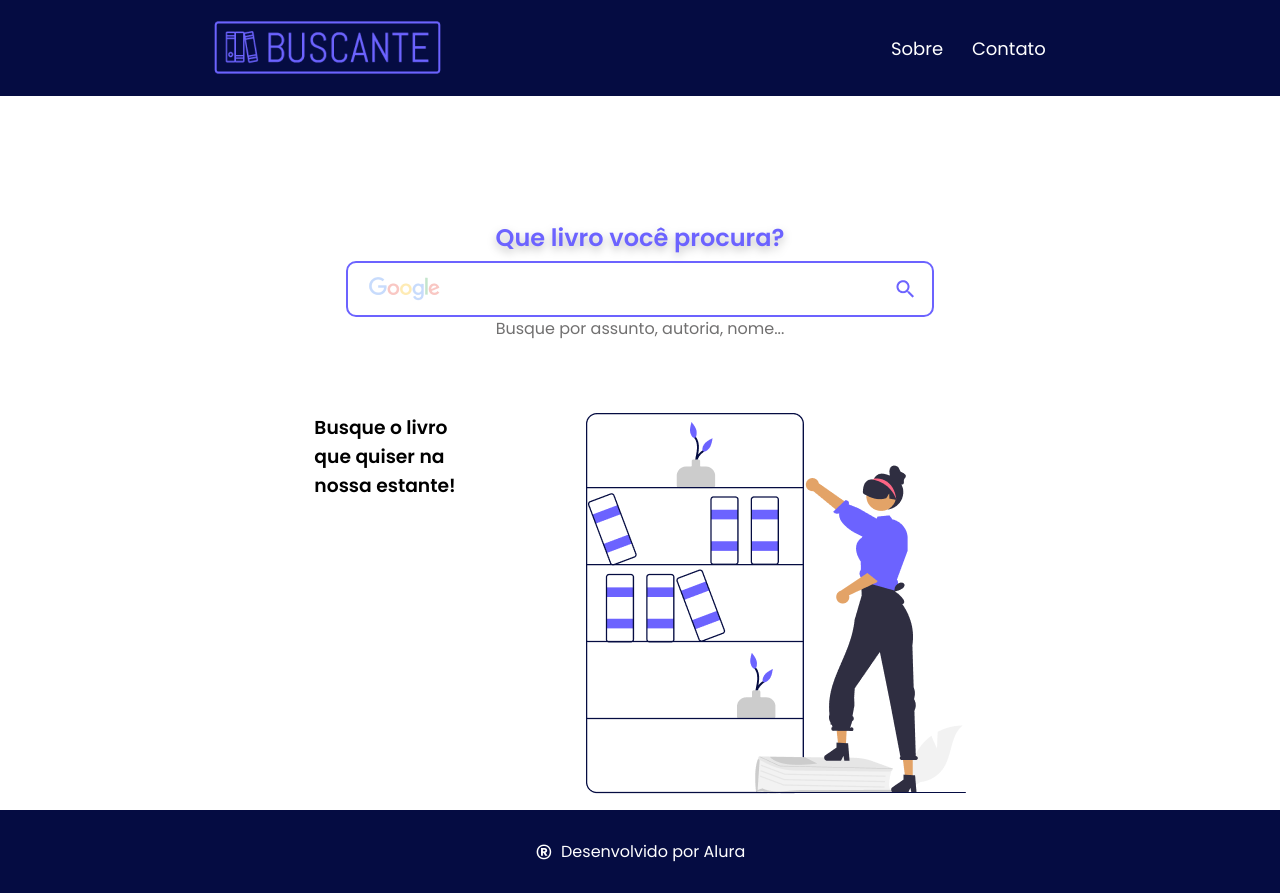
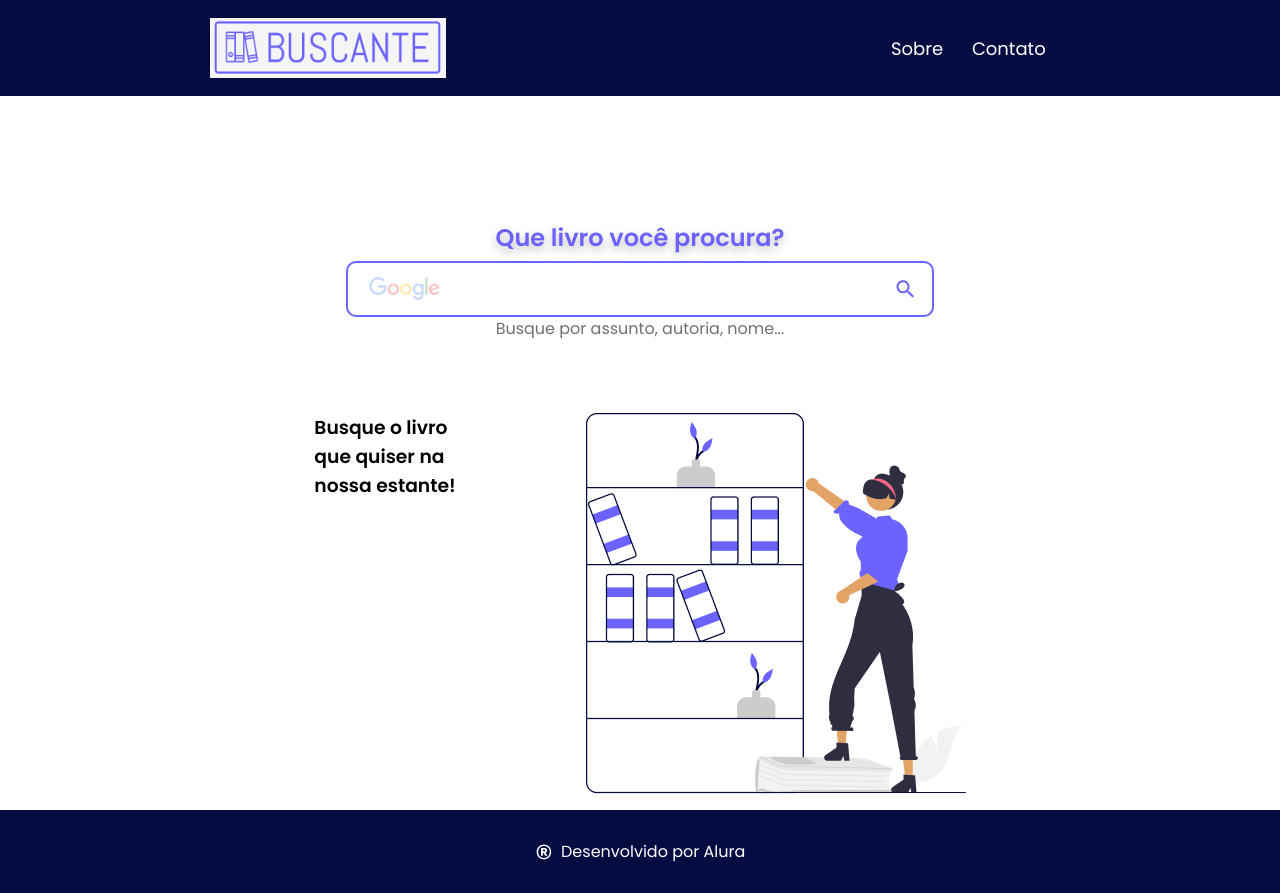
Before and after one commit to RodrigoMatsumoto/buscante-acessibilidade, an Angular app: page /lista-livros in a window 1280 px wide. Built offline with nearby package versions, Linux system fonts and the light colour scheme.

Commit message:
adicionar destaque para link ativo

```diff
--- a/src/app/componentes/cabecalho/cabecalho.component.css
+++ b/src/app/componentes/cabecalho/cabecalho.component.css
@@ -23,3 +23,11 @@ header a {
   width: 236px;
   height: 60px;
 }
+
+header .active-page {
+  background-color: #6C63FF;
+}
+
+header .active-page.logo {
+  background-color: #F5F5F5;
+}
--- a/src/app/componentes/cabecalho/cabecalho.component.html
+++ b/src/app/componentes/cabecalho/cabecalho.component.html
@@ -1,16 +1,22 @@
 <header>
   <a class="logo"
-    routerLink="/lista-livros">
+    routerLink="/lista-livros"
+    routerLinkActive="active-page"
+    ariaCurrentWhenActive="page">
     <img
       src="assets/imagens/logo.png"
       alt="Logo da aplicação Buscante">
   </a>
   <nav>
     <a
-      routerLink="/sobre">Sobre
+      routerLink="/sobre"
+      routerLinkActive="active-page"
+      ariaCurrentWhenActive="page">Sobre
     </a>
     <a
-      routerLink="/contato">Contato
+      routerLink="/contato"
+      routerLinkActive="active-page"
+      ariaCurrentWhenActive="page">Contato
     </a>
   </nav>
 </header>
--- a/src/app/componentes/cabecalho/cabecalho.component.ts
+++ b/src/app/componentes/cabecalho/cabecalho.component.ts
@@ -1,11 +1,11 @@
 import { Component } from '@angular/core';
 import { CommonModule } from '@angular/common';
-import { RouterLink, RouterOutlet } from '@angular/router';
+import { RouterLink, RouterLinkActive, RouterOutlet } from '@angular/router';
 
 @Component({
   selector: 'app-cabecalho',
   standalone: true,
-  imports: [CommonModule, RouterLink, RouterOutlet],
+  imports: [CommonModule, RouterLink, RouterOutlet, RouterLinkActive],
   templateUrl: './cabecalho.component.html',
   styleUrl: './cabecalho.component.css'
 })
```
